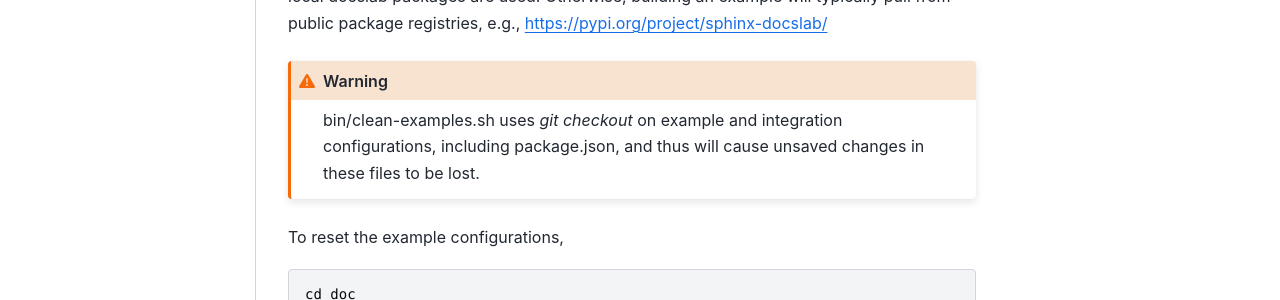
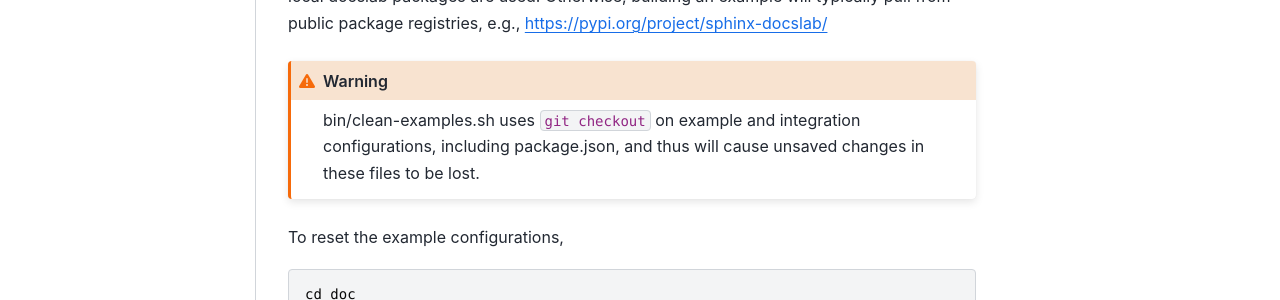
Before and after one commit to rerobots/docslab, a Sphinx documentation site: the page built from doc/devel.rst, in a window 1280 px wide and 1057 px high. Shown: the part 562-862 px from the top of the window. Built offline with Sphinx 7.4.7 and the Sphinx Book theme 1.1.4, drawn with Linux system fonts in a browser that asks for light colours.

Commit message:
DOC: correct reST syntax

```diff
--- a/doc/devel.rst
+++ b/doc/devel.rst
@@ -23,7 +23,7 @@ typically pull from public package registries, e.g., https://pypi.org/project/sp
 
 .. warning::
 
-  bin/clean-examples.sh uses `git checkout` on example and integration
+  bin/clean-examples.sh uses ``git checkout`` on example and integration
   configurations, including package.json, and thus will cause unsaved changes
   in these files to be lost.
 
```
